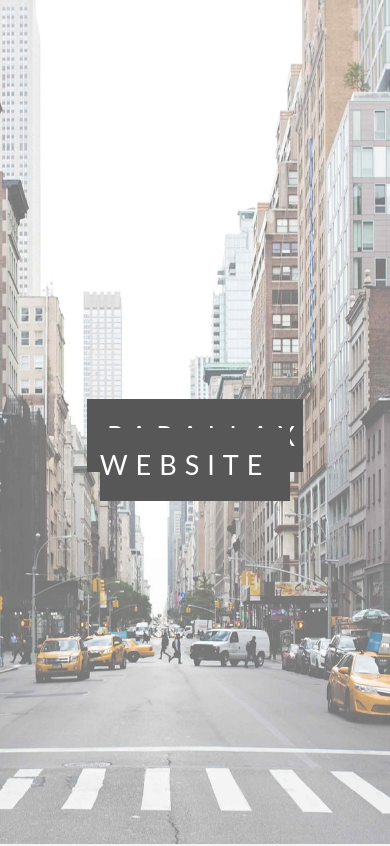
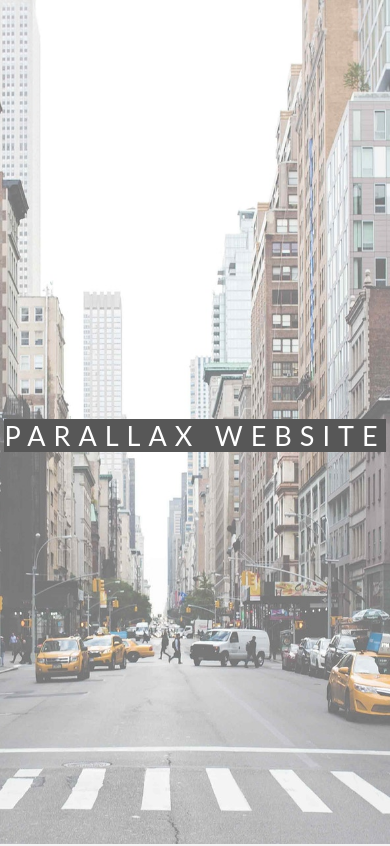
Before and after one commit to iAmSubhrajit/parallaxdemosite, a plain HTML site: page index.html in a window 390 px wide. Shown: the top 846 px of the page. Drawn offline with Linux system fonts and the light colour scheme.

Commit message:
responsive adjusted

```diff
--- a/styles.css
+++ b/styles.css
@@ -63,7 +63,6 @@ body, html{
   background-color:#111;
   color:#fff;
   padding:20px;
-    line-height: 1;
 }
 
 .text .border.trans{
@@ -74,4 +73,7 @@ body, html{
   .image1, .image2, .image3{
     background-attachment:scroll;
   }
+  .text .border{
+    padding: 0;
   }
+}
```
Lines whose indentation alone changed are shown as unchanged.
